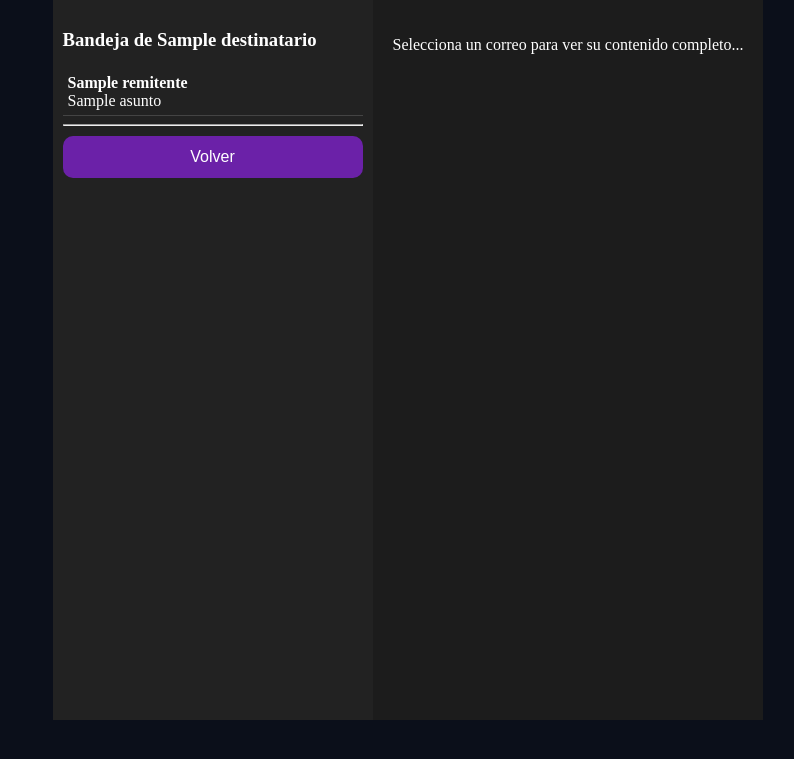
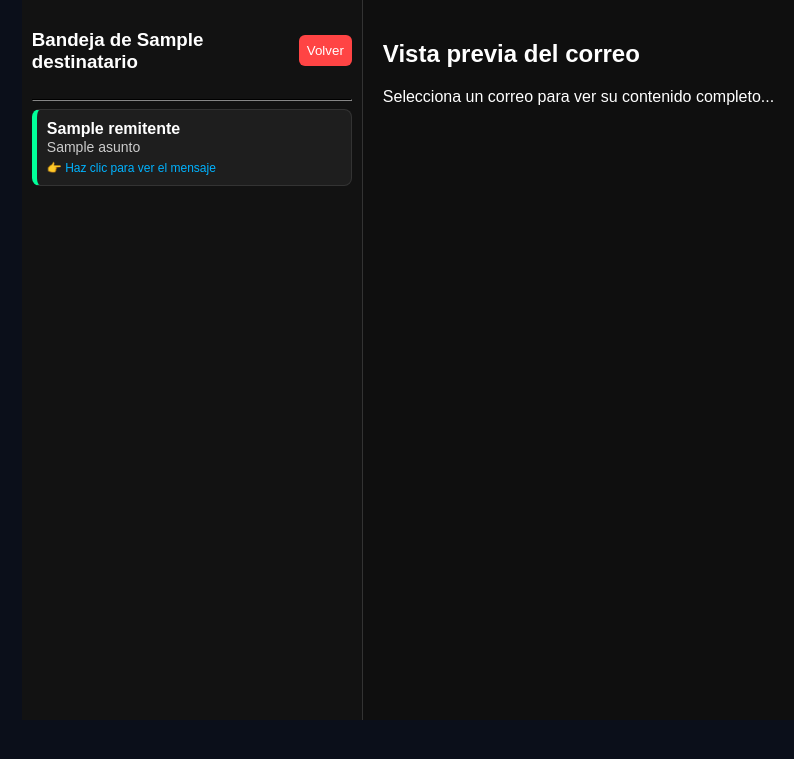
Before and after one commit to Alexia1103/arfox-bot, a Flask app: template templates/inbox.html in a window 1280 px wide. Shown: the top 759 px of the page, without its empty margins (232-1026 px from the left). Run offline with Flask 2, Linux system fonts and the light colour scheme; the template is opened without the code that fills it: most values are stand-ins (such as "Sample title", 1, 10 or a date in 2020).

```diff
--- a/templates/inbox.html
+++ b/templates/inbox.html
@@ -5,24 +5,121 @@
 <meta name="viewport" content="width=device-width, initial-scale=1.0">
 <title>Bandeja de Netflix - {{ destinatario }}</title>
 <link rel="stylesheet" href="/static/styles.css">
+
+<style>
+  body {
+    margin: 0;
+    font-family: Arial, sans-serif;
+  }
+
+  .layout {
+    display: flex;
+    height: 90vh;
+  }
+
+  /* BANDEJA LATERAL */
+  #bandeja {
+    width: 320px;
+    overflow-y: auto;
+    background: #121212;
+    color: white;
+    padding: 10px;
+    border-right: 1px solid #333;
+  }
+
+  .correo-item {
+    padding: 10px;
+    margin-bottom: 8px;
+    border-radius: 8px;
+    background: #1e1e1e;
+    border: 1px solid #333;
+    cursor: pointer;
+    transition: 0.3s;
+  }
+
+  .correo-item:hover {
+    background: #2a2a2a;
+    transform: scale(1.02);
+  }
+
+  .correo-nuevo {
+    border-left: 5px solid #00ff99;
+  }
+
+  .asunto {
+    color: #ccc;
+    font-size: 14px;
+  }
+
+  .click-aqui {
+    font-size: 12px;
+    color: #00b3ff;
+    margin-top: 5px;
+  }
+
+  /* PANEL PRINCIPAL */
+  #contenido {
+    flex: 1;
+    padding: 20px;
+    background: #0f0f0f;
+    color: white;
+    overflow-y: auto;
+  }
+
+  .header-bandeja {
+    display: flex;
+    justify-content: space-between;
+    align-items: center;
+  }
+
+  .btn-volver {
+    background: #ff4444;
+    color: white;
+    border: none;
+    padding: 8px;
+    border-radius: 6px;
+    cursor: pointer;
+  }
+
+  .btn-volver:hover {
+    background: #cc0000;
+  }
+</style>
+
 </head>
 <body class="fondo-oscuro">
-<div style="display:flex; height:90vh;">
+
+<div class="layout">
 
   <!-- Bandeja lateral -->
-  <div id="bandeja" style="width:300px; overflow:auto; background:#222; color:#fff; padding:10px;">
-    <h3>Bandeja de {{ destinatario }}</h3>
+  <div id="bandeja">
+
+    <div class="header-bandeja">
+      <h3>Bandeja de {{ destinatario }}</h3>
+      <button onclick="window.location.href='/'" class="btn-volver">Volver</button>
+    </div>
+
+    <hr style="border-color:#333;">
+
     {% for correo in bandeja %}
-      <div style="padding:5px; border-bottom:1px solid #444; cursor:pointer;" onclick="mostrarCorreo({{ loop.index0 }})">
-        <strong>{{ correo.remitente }}</strong><br>{{ correo.asunto }}
+      <div
+        class="correo-item {% if loop.index0 < 3 %}correo-nuevo{% endif %}"
+        onclick="mostrarCorreo({{ loop.index0 }})"
+      >
+        <strong>{{ correo.remitente }}</strong><br>
+        <span class="asunto">{{ correo.asunto }}</span>
+
+        <div class="click-aqui">
+          👉 Haz clic para ver el mensaje
+        </div>
       </div>
     {% endfor %}
-    <hr>
-    <button onclick="window.location.href='/'" class="btn-primary" style="width:100%;">Volver</button>
+
   </div>
 
   <!-- Panel principal -->
-  <div id="contenido" style="flex:1; padding:20px; background:#1c1c1c; color:#fff; overflow:auto;">
+  <div id="contenido">
+    <h2>Vista previa del correo</h2>
     <p>Selecciona un correo para ver su contenido completo...</p>
   </div>
 
@@ -30,10 +127,20 @@
 
 <script>
   const bandeja = {{ bandeja|tojson }};
+
   function mostrarCorreo(index){
     const correo = bandeja[index];
-    document.getElementById("contenido").innerHTML = correo.html || "<p>No hay contenido disponible</p>";
+
+    document.getElementById("contenido").innerHTML = `
+      <h2>${correo.asunto || "Sin asunto"}</h2>
+      <p><strong>De:</strong> ${correo.remitente}</p>
+      <hr>
+      <div style="background:#111; padding:15px; border-radius:8px;">
+        ${correo.html || "<p>No hay contenido disponible</p>"}
+      </div>
+    `;
   }
 </script>
+
 </body>
 </html>
```
Also changed, not shown: templates/index.html (+0 -18 lines).
